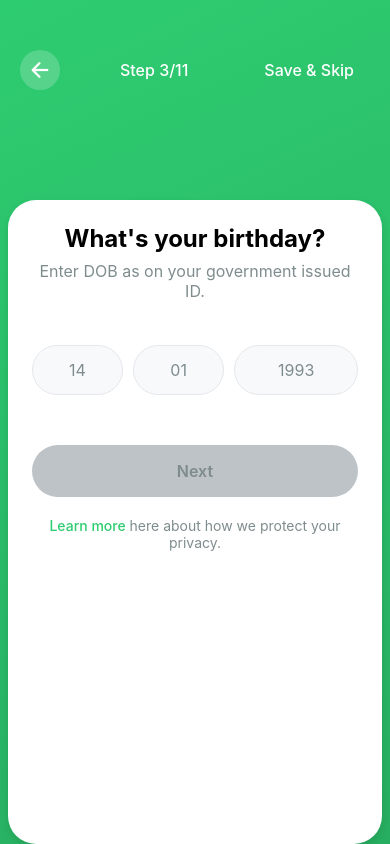
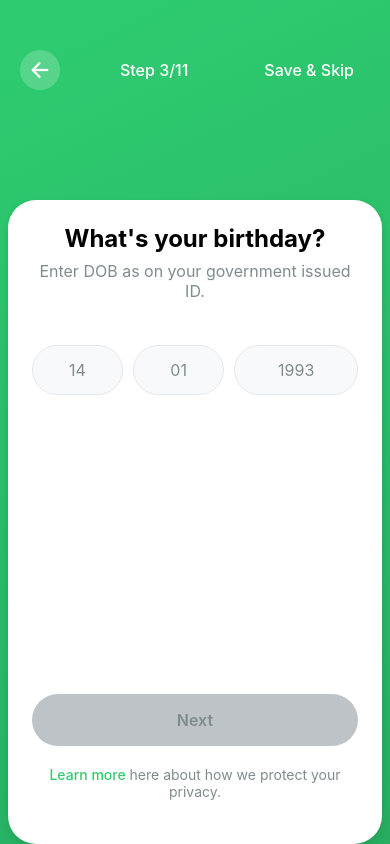
Before and after one commit to KarneeshkarV/App, a React Native app: screen /Birthday in a window 390 px wide. Built offline with nearby package versions, Linux system fonts and the light colour scheme.

Commit message:
button placemeent

```diff
--- a/src/components/AddressInputScreen.tsx
+++ b/src/components/AddressInputScreen.tsx
@@ -61,6 +61,8 @@ const AddressInputScreen = ({ navigation, route }) => {
 
         {/* Content Card */}
         <StackedCard>
+          <View style={styles.contentContainer}>
+            <View style={styles.topContent}>
               <Text style={globalStyles.title}>Select your country of citizenship</Text>
               <Text style={globalStyles.subtitle}>
                 Type your address
@@ -79,14 +81,15 @@ const AddressInputScreen = ({ navigation, route }) => {
                   </View>
                 </TouchableOpacity>
               )}
+            </View>
 
+            <View style={styles.bottomContent}>
               {/* Next Button */}
               <TouchableOpacity
                 style={[
                   globalStyles.button,
                   {
                     backgroundColor: colors.primary,
-                marginTop: 30
                   }
                 ]}
                 onPress={handleNext}
@@ -104,6 +107,8 @@ const AddressInputScreen = ({ navigation, route }) => {
                   {' '}here about how we protect your privacy.
                 </Text>
               </TouchableOpacity>
+            </View>
+          </View>
         </StackedCard>
       </LinearGradient>
     </SafeAreaView>
@@ -141,6 +146,13 @@ const styles = {
     fontSize: 16,
     fontWeight: '500',
   },
+  contentContainer: {
+    flex: 1,
+    justifyContent: 'space-between',
+  },
+  topContent: {
+    flex: 1,
+  },
   selectedCountryContainer: {
     marginVertical: 20,
   },
@@ -163,6 +175,9 @@ const styles = {
     flex: 1,
     fontWeight: '500',
   },
+  bottomContent: {
+    paddingBottom: 20,
+  },
   privacyContainer: {
     marginTop: 20,
     alignItems: 'center',
--- a/src/components/BirthdayScreen.tsx
+++ b/src/components/BirthdayScreen.tsx
@@ -76,11 +76,13 @@ const BirthdayScreen = ({ navigation }) => {
           style={{ flex: 1 }}
           behavior={Platform.OS === 'ios' ? 'padding' : 'height'}
         >
+          <StackedCard>
+            <View style={styles.contentContainer}>
               <ScrollView
-            contentContainerStyle={{ flexGrow: 1, justifyContent: 'center' }}
+                contentContainerStyle={{ flexGrow: 1 }}
                 keyboardShouldPersistTaps="handled"
+                style={styles.scrollContent}
               >
-            <StackedCard>
                 <Text style={globalStyles.title}>What's your birthday?</Text>
                 <Text style={globalStyles.subtitle}>
                   Enter DOB as on your government issued ID.
@@ -115,13 +117,14 @@ const BirthdayScreen = ({ navigation }) => {
                     maxLength={4}
                   />
                 </View>
+              </ScrollView>
 
+              <View style={styles.bottomContent}>
                 <TouchableOpacity
                   style={[
                     globalStyles.button,
                     {
                       backgroundColor: isFormValid() ? colors.primary : colors.lightGray,
-                    marginTop: 30
                     }
                   ]}
                   onPress={handleNext}
@@ -142,8 +145,9 @@ const BirthdayScreen = ({ navigation }) => {
                     {' '}here about how we protect your privacy.
                   </Text>
                 </TouchableOpacity>
+              </View>
+            </View>
           </StackedCard>
-          </ScrollView>
         </KeyboardAvoidingView>
       </LinearGradient>
     </SafeAreaView>
@@ -186,18 +190,11 @@ const styles = StyleSheet.create({
     fontSize: 16,
     fontWeight: '500',
   },
-  privacyContainer: {
-    marginTop: 20,
-    alignItems: 'center',
+  contentContainer: {
+    flex: 1,
   },
-  privacyText: {
-    fontSize: 14,
-    color: colors.gray,
-    textAlign: 'center',
-  },
-  privacyLink: {
-    color: colors.primary,
-    fontWeight: '500',
+  scrollContent: {
+    flex: 1,
   },
   dobContainer: {
     flexDirection: 'row',
@@ -225,6 +222,23 @@ const styles = StyleSheet.create({
   dobInputYear: {
     width: '38%',
   },
+  bottomContent: {
+    paddingBottom: 20,
+    paddingTop: 20,
+  },
+  privacyContainer: {
+    marginTop: 20,
+    alignItems: 'center',
+  },
+  privacyText: {
+    fontSize: 14,
+    color: colors.gray,
+    textAlign: 'center',
+  },
+  privacyLink: {
+    color: colors.primary,
+    fontWeight: '500',
+  },
 });
 
 export default BirthdayScreen;
--- a/src/components/CountrySelectionScreen.tsx
+++ b/src/components/CountrySelectionScreen.tsx
@@ -86,6 +86,8 @@ const CountrySelectionScreen = ({ navigation, route }) => {
 
         {/* Content Card */}
         <StackedCard>
+          <View style={styles.contentContainer}>
+            <View style={styles.topContent}>
               <Text style={globalStyles.title}>What's your country?</Text>
               <Text style={globalStyles.subtitle}>
                 Select your country of citizenship
@@ -114,14 +116,15 @@ const CountrySelectionScreen = ({ navigation, route }) => {
                   }}
                 />
               </View>
+            </View>
 
+            <View style={styles.bottomContent}>
               {/* Confirm Button */}
               <TouchableOpacity
                 style={[
                   globalStyles.button,
                   {
                     backgroundColor: value ? colors.primary : colors.lightGray,
-                marginTop: 40,
                   },
                 ]}
                 onPress={handleConfirm}
@@ -145,6 +148,8 @@ const CountrySelectionScreen = ({ navigation, route }) => {
                   we protect your privacy.
                 </Text>
               </TouchableOpacity>
+            </View>
+          </View>
         </StackedCard>
       </LinearGradient>
     </SafeAreaView>
@@ -181,6 +186,13 @@ const styles = {
     color: colors.white,
     fontSize: 16,
     fontWeight: "500",
+  },
+  contentContainer: {
+    flex: 1,
+    justifyContent: 'space-between',
+  },
+  topContent: {
+    flex: 1,
   },
   dropdownContainer: {
     marginVertical: 20,
@@ -219,6 +231,9 @@ const styles = {
   selectedItemContainer: {
     backgroundColor: colors.background,
   },
+  bottomContent: {
+    paddingBottom: 20,
+  },
   privacyContainer: {
     marginTop: 20,
     alignItems: "center",
--- a/src/components/KYCWelcomeScreen.tsx
+++ b/src/components/KYCWelcomeScreen.tsx
@@ -67,6 +67,8 @@ const KYCWelcomeScreen = ({ navigation }) => {
 
         {/* Content Card */}
         <StackedCard topOffset={370}>
+          <View style={styles.contentContainer}>
+            <View style={styles.topContent}>
               <Text style={globalStyles.title}>Let's Verify KYC</Text>
               <Text style={globalStyles.subtitle}>
                 Keep the following documents ready
@@ -89,7 +91,9 @@ const KYCWelcomeScreen = ({ navigation }) => {
                   </View>
                 ))}
               </View>
+            </View>
 
+            <View style={styles.bottomContent}>
               {/* Start Button */}
               <TouchableOpacity
                 style={globalStyles.button}
@@ -98,6 +102,8 @@ const KYCWelcomeScreen = ({ navigation }) => {
               >
                 <Text style={globalStyles.buttonText}>Let's Start</Text>
               </TouchableOpacity>
+            </View>
+          </View>
         </StackedCard>
       </LinearGradient>
     </SafeAreaView>
@@ -150,8 +156,18 @@ const styles = {
     shadowRadius: 8,
     elevation: 8,
   },
+  contentContainer: {
+    flex: 1,
+    justifyContent: 'space-between',
+  },
+  topContent: {
+    flex: 1,
+  },
   documentsContainer: {
-    marginBottom: 20,
+    marginTop: 20,
+  },
+  bottomContent: {
+    paddingBottom: 20,
   },
 };
 
--- a/src/components/LegalAddressScreen.tsx
+++ b/src/components/LegalAddressScreen.tsx
@@ -93,12 +93,13 @@ const LegalAddressScreen = ({ navigation, route }) => {
           style={{ flex: 1 }}
           behavior={Platform.OS === 'ios' ? 'padding' : 'height'}
         >
+          <StackedCard>
+            <View style={styles.contentContainer}>
               <ScrollView
-            style={{ flex: 1 }}
+                style={styles.scrollContent}
                 showsVerticalScrollIndicator={false}
                 contentContainerStyle={{ flexGrow: 1 }}
               >
-            <StackedCard>
                 <Text style={globalStyles.title}>What's your legal address?</Text>
                 <Text style={globalStyles.subtitle}>
                   Type your address
@@ -135,7 +136,7 @@ const LegalAddressScreen = ({ navigation, route }) => {
                   <View style={styles.zipCodeContainer}>
                     <Text style={styles.zipCodeLabel}>Zip Code</Text>
                     <TextInput
-                    style={[styles.input, { marginTop: 8 }]}_
+                      style={[styles.input, { marginTop: 8 }]}
                       placeholder="Enter your zipcode"
                       placeholderTextColor={colors.gray}
                       value={addressData.zipCode}
@@ -147,20 +148,21 @@ const LegalAddressScreen = ({ navigation, route }) => {
                   <View style={styles.countryContainer}>
                     <Text style={styles.countryLabel}>Country</Text>
                     <TextInput
-                    style={[styles.input, { marginTop: 8, backgroundColor: '#F0F0F0' }]}_
+                      style={[styles.input, { marginTop: 8, backgroundColor: '#F0F0F0' }]}
                       value={addressData.country}
                       editable={false}
                     />
                   </View>
                 </View>
+              </ScrollView>
 
+              <View style={styles.bottomContent}>
                 {/* Next Button */}
                 <TouchableOpacity
                   style={[
                     globalStyles.button,
                     {
                       backgroundColor: isFormValid() ? colors.primary : colors.lightGray,
-                    marginTop: 'auto'
                     }
                   ]}
                   onPress={handleNext}
@@ -182,8 +184,9 @@ const LegalAddressScreen = ({ navigation, route }) => {
                     {' '}here about how we protect your privacy.
                   </Text>
                 </TouchableOpacity>
+              </View>
+            </View>
           </StackedCard>
-          </ScrollView>
         </KeyboardAvoidingView>
       </LinearGradient>
     </SafeAreaView>
@@ -226,6 +229,12 @@ const styles = {
     fontSize: 16,
     fontWeight: '500',
   },
+  contentContainer: {
+    flex: 1,
+  },
+  scrollContent: {
+    flex: 1,
+  },
   inputContainer: {
     marginVertical: 20,
   },
@@ -256,10 +265,13 @@ const styles = {
     color: colors.black,
     fontWeight: '500',
   },
+  bottomContent: {
+    paddingBottom: 20,
+    paddingTop: 20,
+  },
   privacyContainer: {
     marginTop: 20,
     alignItems: 'center',
-    paddingBottom: 20,
   },
   privacyText: {
     fontSize: 14,
--- a/src/components/PhoneNumberScreen.tsx
+++ b/src/components/PhoneNumberScreen.tsx
@@ -73,8 +73,13 @@ const PhoneNumberScreen = ({ navigation }) => {
           </TouchableOpacity>
         </View>
 
-        <ScrollView contentContainerStyle={{ flexGrow: 1, justifyContent: 'center' }} keyboardShouldPersistTaps="handled">
-            <StackedCard>
+        <StackedCard>
+          <View style={styles.contentContainer}>
+            <ScrollView
+              contentContainerStyle={{ flexGrow: 1 }}
+              keyboardShouldPersistTaps="handled"
+              style={styles.scrollContent}
+            >
               <Text style={globalStyles.title}>What's your phone number?</Text>
               <Text style={globalStyles.subtitle}>
                 Enter your registered phone number.
@@ -117,13 +122,14 @@ const PhoneNumberScreen = ({ navigation }) => {
                 value={isWhatsappAvailable}
                 onValueChange={setIsWhatsappAvailable}
               />
+            </ScrollView>
 
+            <View style={styles.bottomContent}>
               <TouchableOpacity
                 style={[
                   globalStyles.button,
                   {
                     backgroundColor: isFormValid() ? colors.primary : '#A7D7B9',
-                    marginTop: 30
                   }
                 ]}
                 onPress={handleNext}
@@ -141,8 +147,9 @@ const PhoneNumberScreen = ({ navigation }) => {
                   {' '}here about how we protect your privacy.
                 </Text>
               </TouchableOpacity>
-            </StackedCard>
-        </ScrollView>
+            </View>
+          </View>
+        </StackedCard>
       </LinearGradient>
     </SafeAreaView>
   );
@@ -183,6 +190,12 @@ const styles = StyleSheet.create({
     color: colors.white,
     fontSize: 16,
     fontWeight: '500',
+  },
+  contentContainer: {
+    flex: 1,
+  },
+  scrollContent: {
+    flex: 1,
   },
   phoneInputContainer: {
     flexDirection: 'row',
@@ -251,6 +264,10 @@ const styles = StyleSheet.create({
     color: colors.gray,
     flex: 1,
   },
+  bottomContent: {
+    paddingBottom: 20,
+    paddingTop: 20,
+  },
   privacyContainer: {
     marginTop: 20,
     alignItems: 'center',
--- a/src/components/PlaceOfBirthScreen.tsx
+++ b/src/components/PlaceOfBirthScreen.tsx
@@ -76,8 +76,13 @@ const PlaceOfBirthScreen = ({ navigation }) => {
           </TouchableOpacity>
         </View>
 
-        <ScrollView contentContainerStyle={{ flexGrow: 1, justifyContent: 'center' }} keyboardShouldPersistTaps="handled">
         <StackedCard>
+          <View style={styles.contentContainer}>
+            <ScrollView
+              contentContainerStyle={{ flexGrow: 1 }}
+              keyboardShouldPersistTaps="handled"
+              style={styles.scrollContent}
+            >
               <Text style={globalStyles.title}>Where you were born?</Text>
               <Text style={globalStyles.subtitle}>
                 Enter the place of birth that's on your passport
@@ -112,13 +117,14 @@ const PlaceOfBirthScreen = ({ navigation }) => {
                 value={isSameAsLegal}
                 onValueChange={setIsSameAsLegal}
               />
+            </ScrollView>
 
+            <View style={styles.bottomContent}>
               <TouchableOpacity
                 style={[
                   globalStyles.button,
                   {
                     backgroundColor: isFormValid() ? colors.primary : '#A7D7B9',
-                  marginTop: 30
                   }
                 ]}
                 onPress={handleNext}
@@ -136,8 +142,9 @@ const PlaceOfBirthScreen = ({ navigation }) => {
                   {' '}here about how we protect your privacy.
                 </Text>
               </TouchableOpacity>
+            </View>
+          </View>
         </StackedCard>
-        </ScrollView>
       </LinearGradient>
     </SafeAreaView>
   );
@@ -178,6 +185,12 @@ const styles = StyleSheet.create({
     color: colors.white,
     fontSize: 16,
     fontWeight: '500',
+  },
+  contentContainer: {
+    flex: 1,
+  },
+  scrollContent: {
+    flex: 1,
   },
   input: {
     backgroundColor: colors.background,
@@ -226,6 +239,10 @@ const styles = StyleSheet.create({
     fontSize: 14,
     color: colors.gray,
   },
+  bottomContent: {
+    paddingBottom: 20,
+    paddingTop: 20,
+  },
   privacyContainer: {
     marginTop: 20,
     alignItems: 'center',
```
Lines whose indentation alone changed are shown as unchanged.
